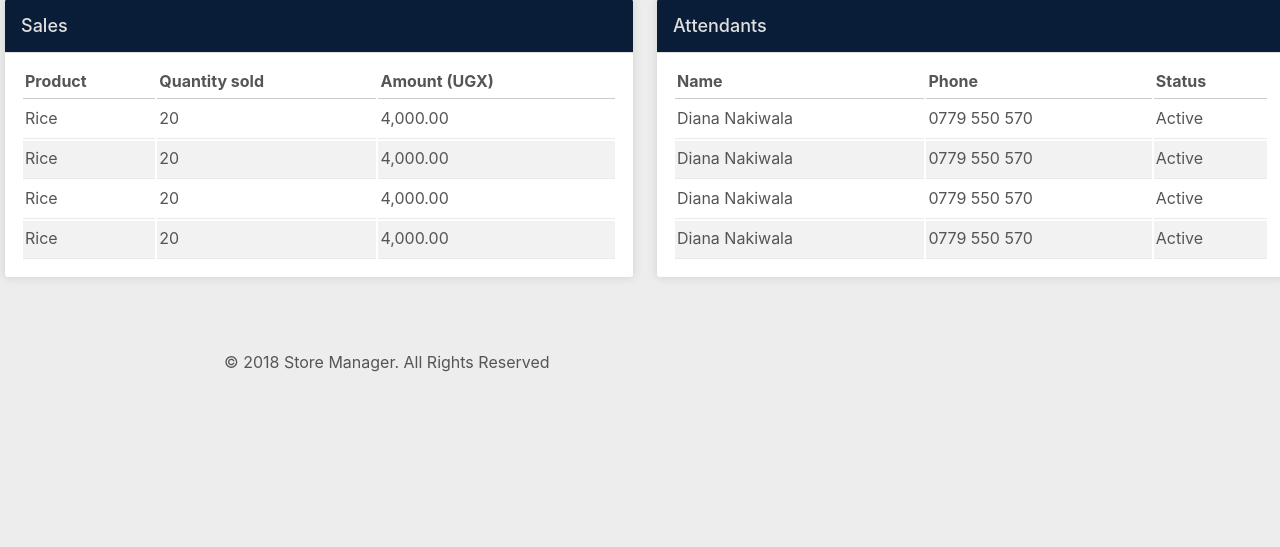
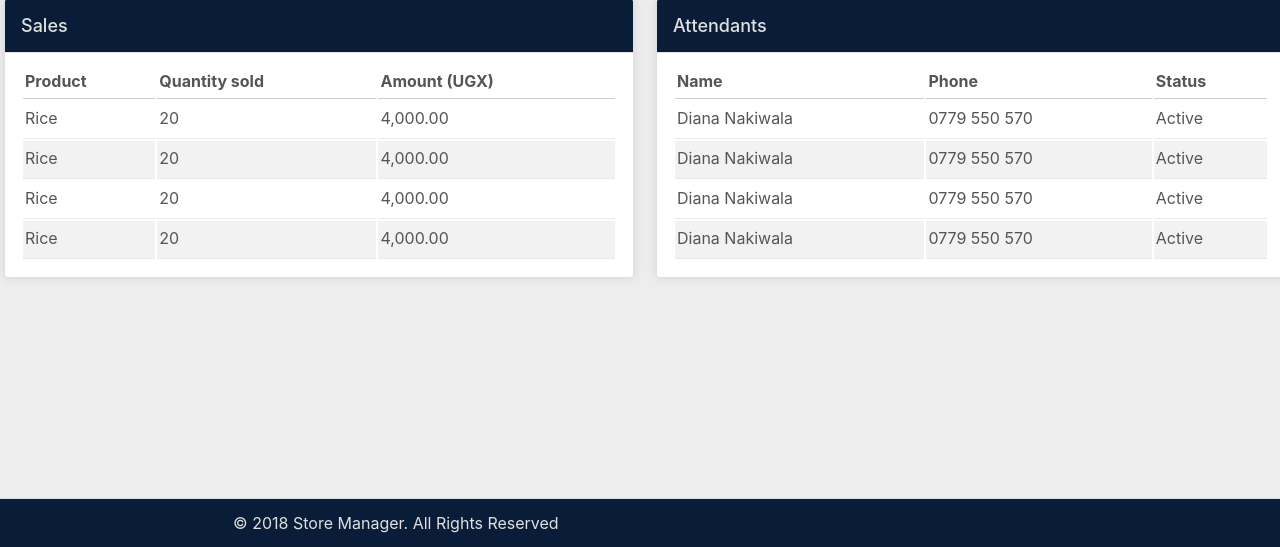
Before and after one commit to Dianawats/store-manager, a Python web app: template UI/templates/admin/index.html in a window 1280 px wide. Shown: the part 253-800 px from the top of the page. Run offline with Jinja, Linux system fonts and the light colour scheme; the template is opened without the code that fills it, so the values that code supplies are empty.

Commit message:
modify css content [Fixes #161111757]

```diff
--- a/UI/static/css/style.css
+++ b/UI/static/css/style.css
@@ -373,3 +373,13 @@ table td {
 		margin-bottom: 20px !important;
 	}
 }
+
+footer {
+	padding: 14px;
+	border-top: 1px solid #e0e0e0;
+	position: fixed;
+	bottom: 0;
+	width: 100%;
+	background: #0a1d38;
+	color: #e0e0e0;
+}
```
